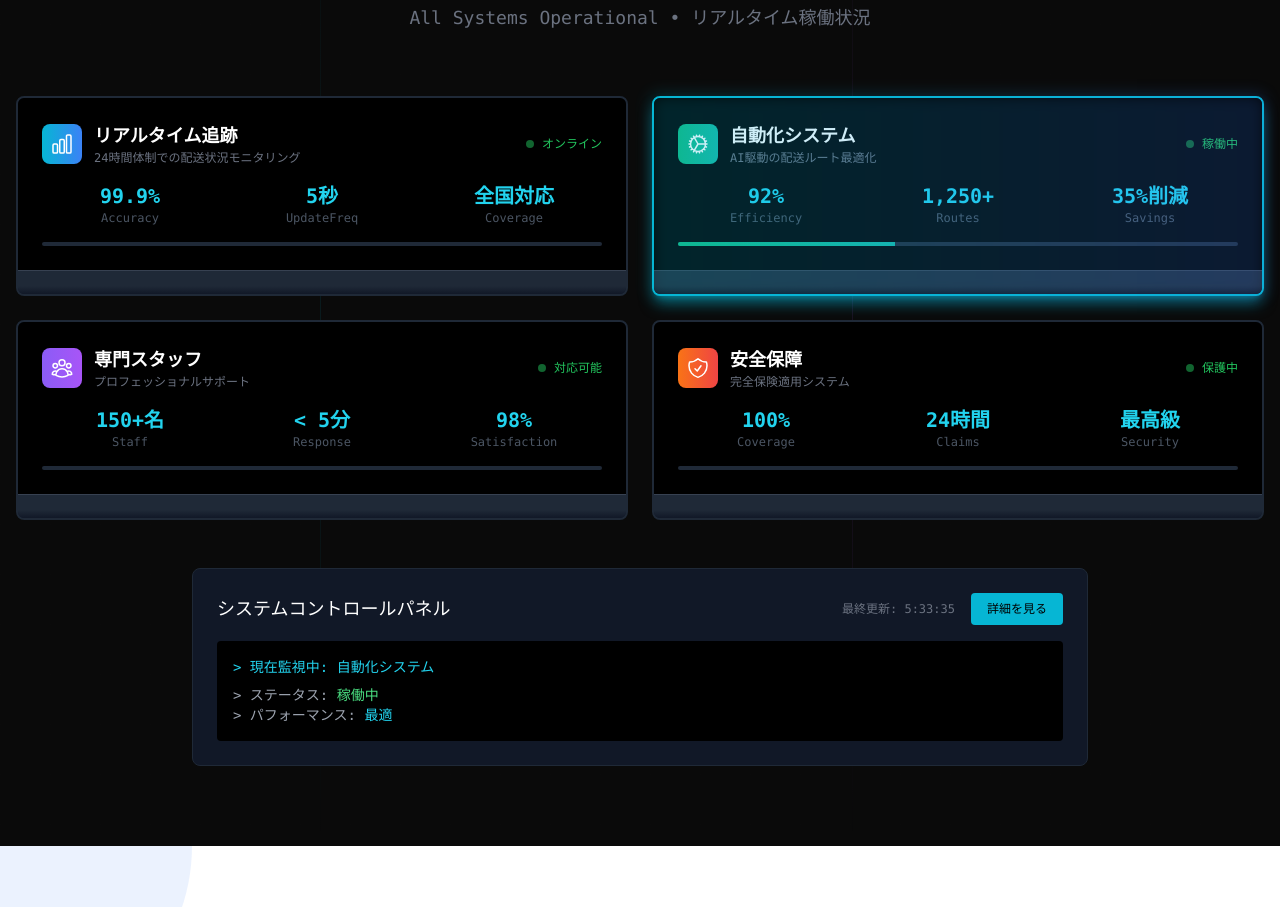
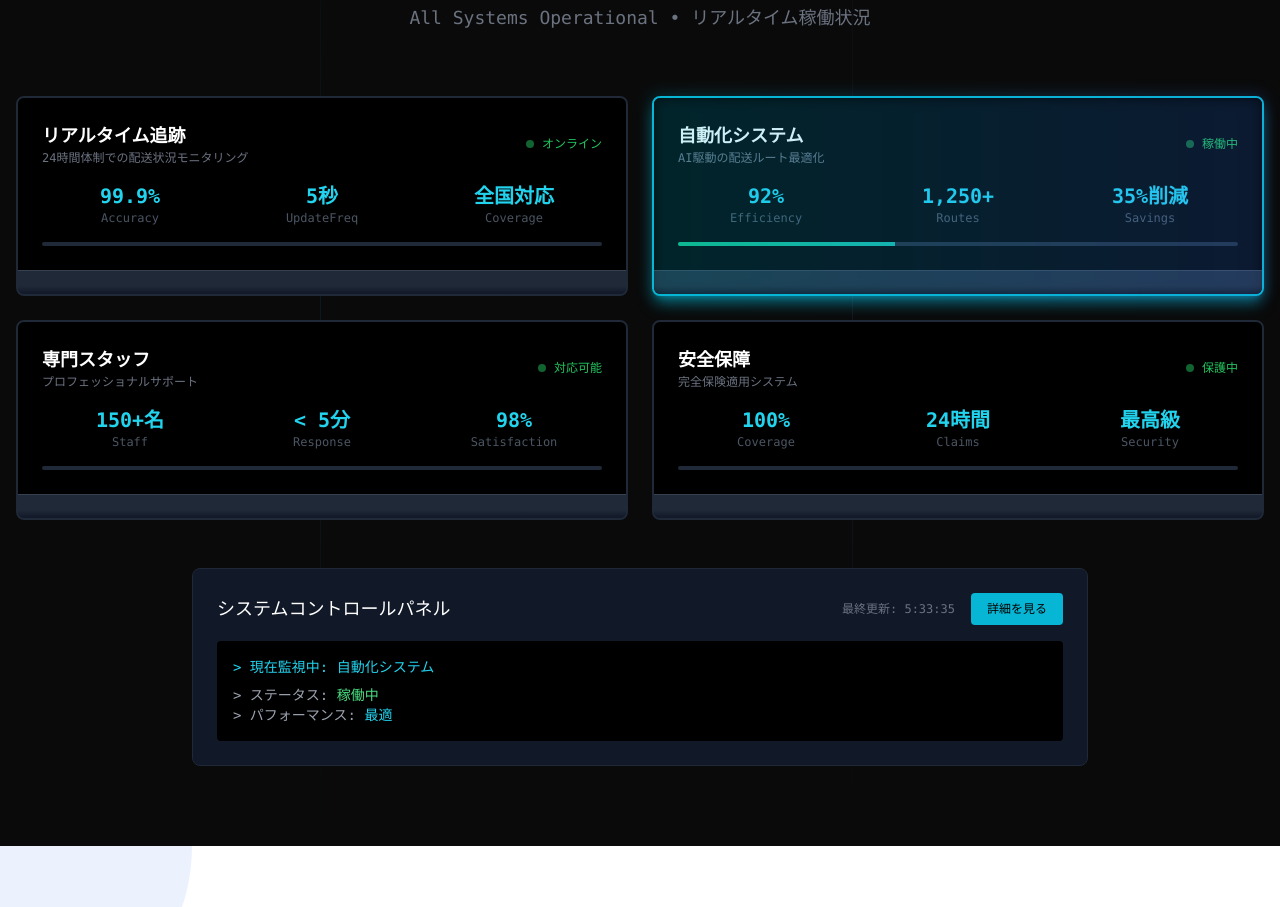
Before and after one commit to hana87876023/takkyubinn-, a Next.js app: page / in a window 1280 px wide. Shown: the part 1960-2867 px from the top of the page. Built offline with nearby package versions, Linux system fonts and the light colour scheme.

Commit message:
feat: Featuresセクションのサービス一覧からアイコンを削除

```diff
--- a/app/components/sections/FeaturesSection.tsx
+++ b/app/components/sections/FeaturesSection.tsx
@@ -166,12 +166,6 @@ const FeaturesSection = () => {
                 <div className="bg-black p-6">
                   {/* Status Bar */}
                   <div className="flex items-center justify-between mb-4">
-                    <div className="flex items-center gap-3">
-                      <div className={`p-2 rounded-lg bg-gradient-to-r ${feature.color} bg-opacity-20`}>
-                        <div className="text-white">
-                          {feature.icon}
-                        </div>
-                      </div>
                     <div>
                       <h3 className="text-lg font-bold text-white font-mono">
                         {feature.title}
@@ -179,7 +173,6 @@ const FeaturesSection = () => {
                       <p className="text-xs text-gray-500 font-mono">
                         {feature.description}
                       </p>
-                      </div>
                     </div>
                     <div className="flex items-center gap-2">
                       <div className="w-2 h-2 bg-green-500 rounded-full animate-pulse" />
```
Lines whose indentation alone changed are shown as unchanged.
